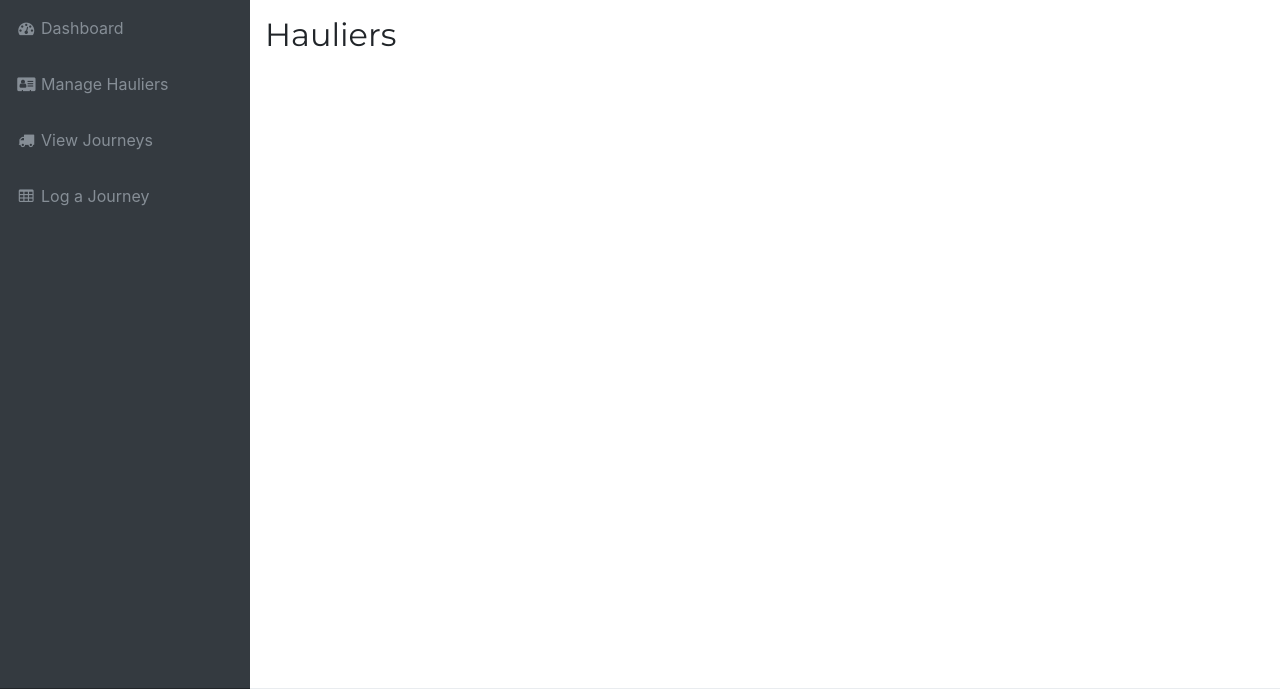
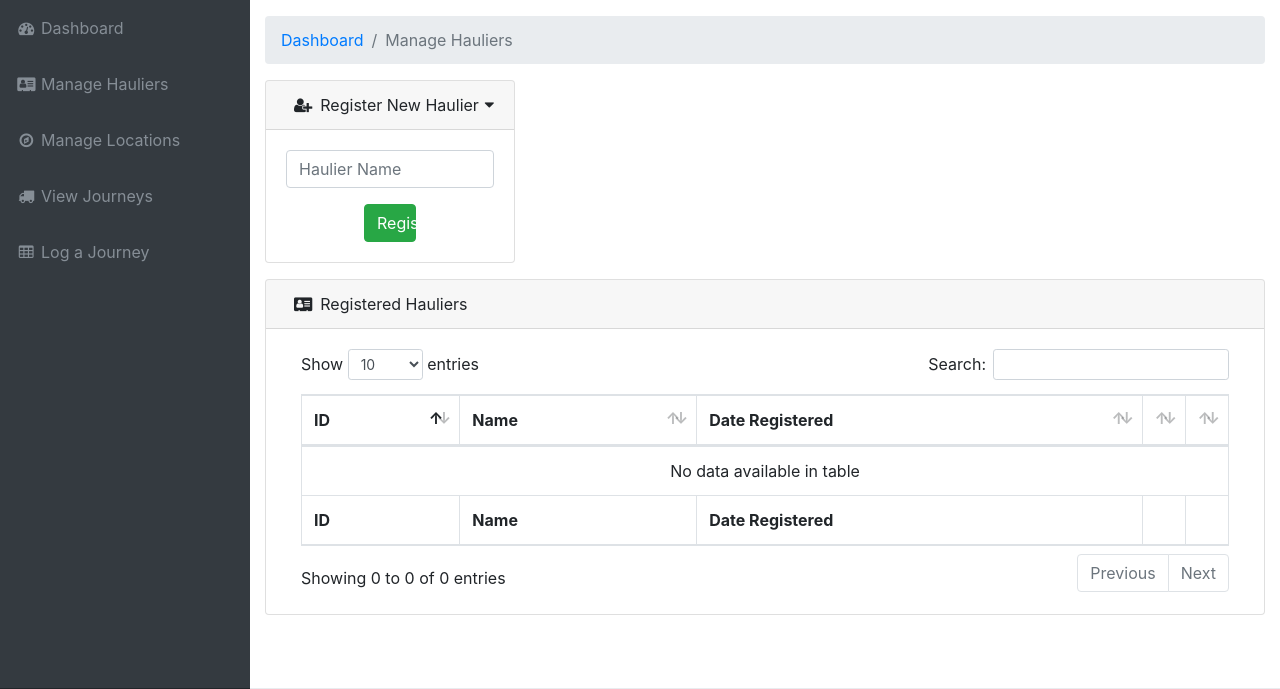
Before and after one commit to rhys3010/haulage_management_system, a PHP site: template resources/views/hauliers.twig in a window 1280 px wide. Shown: the part 56-745 px from the top of the page. Run offline with PHP 8.4, Linux system fonts and the light colour scheme; the template is opened without the code that fills it, so the values that code supplies are empty; some libraries are stand-ins or nearby versions.

Commit message:
Added contents to hauliers view and hauliers register form

```diff
--- a/config/container.php
+++ b/config/container.php
@@ -46,6 +46,11 @@ $container['view'] = function (Container $container) {
       'check' => $container->auth->check(),
       'user' => $container->auth->user(),
       'users' => $container->auth->users()
+    ]);
+
+    // Give view access to Hauliers Controller
+    $twig->getEnvironment()->addGlobal('haulier', [
+      'all' => $container->HauliersController->all()
     ]);
 
     // Instantiate and add Slim specific extension
--- a/config/routes.php
+++ b/config/routes.php
@@ -36,7 +36,8 @@ $app->group('', function(){
   $this->get('/auth/password/change', 'PasswordController:getChangePassword')->setName('auth.password.change');
   $this->post('/auth/password/change', 'PasswordController:postChangePassword');
 
-  $this->get('/hauliers', 'HauliersController:index')->setName('hauliers');
+  $this->get('/hauliers', 'HauliersController:getHauliers')->setName('hauliers');
+  $this->post('/hauliers', 'HauliersController:postHauliers');
 
 })->add(new AuthMiddleware($container));
 
--- a/public/js/haulage-management.min.js
+++ b/public/js/haulage-management.min.js
@@ -1 +1 @@
-!function(a){"use strict";a('.navbar-sidenav [data-toggle="tooltip"]').tooltip({template:'<div class="tooltip navbar-sidenav-tooltip" role="tooltip" style="pointer-events: none;"><div class="arrow"></div><div class="tooltip-inner"></div></div>'}),a("#sidenavToggler").click(function(e){e.preventDefault(),a("body").toggleClass("sidenav-toggled"),a(".navbar-sidenav .nav-link-collapse").addClass("collapsed"),a(".navbar-sidenav .sidenav-second-level, .navbar-sidenav .sidenav-third-level").removeClass("show")}),a(".navbar-sidenav .nav-link-collapse").click(function(e){e.preventDefault(),a("body").removeClass("sidenav-toggled")}),a("body.fixed-nav .navbar-sidenav, body.fixed-nav .sidenav-toggler, body.fixed-nav .navbar-collapse").on("mousewheel DOMMouseScroll",function(e){var o=e.originalEvent,a=o.wheelDelta||-o.detail;this.scrollTop+=30*(a<0?1:-1),e.preventDefault()}),a(document).scroll(function(){100<a(this).scrollTop()?a(".scroll-to-top").fadeIn():a(".scroll-to-top").fadeOut()}),a('[data-toggle="tooltip"]').tooltip(),a(document).on("click","a.scroll-to-top",function(e){var o=a(this);a("html, body").stop().animate({scrollTop:a(o.attr("href")).offset().top},1e3,"easeInOutExpo"),e.preventDefault()})}(jQuery),$(document).ready(function(){$("#dataTable").DataTable()});
+!function(o){"use strict";o('.navbar-sidenav [data-toggle="tooltip"]').tooltip({template:'<div class="tooltip navbar-sidenav-tooltip" role="tooltip" style="pointer-events: none;"><div class="arrow"></div><div class="tooltip-inner"></div></div>'}),o("#sidenavToggler").click(function(e){e.preventDefault(),o("body").toggleClass("sidenav-toggled"),o(".navbar-sidenav .nav-link-collapse").addClass("collapsed"),o(".navbar-sidenav .sidenav-second-level, .navbar-sidenav .sidenav-third-level").removeClass("show")}),o(".navbar-sidenav .nav-link-collapse").click(function(e){e.preventDefault(),o("body").removeClass("sidenav-toggled")}),o("body.fixed-nav .navbar-sidenav, body.fixed-nav .sidenav-toggler, body.fixed-nav .navbar-collapse").on("mousewheel DOMMouseScroll",function(e){var t=e.originalEvent,o=t.wheelDelta||-t.detail;this.scrollTop+=30*(o<0?1:-1),e.preventDefault()}),o(document).scroll(function(){100<o(this).scrollTop()?o(".scroll-to-top").fadeIn():o(".scroll-to-top").fadeOut()}),o('[data-toggle="tooltip"]').tooltip(),o(document).on("click","a.scroll-to-top",function(e){var t=o(this);o("html, body").stop().animate({scrollTop:o(t.attr("href")).offset().top},1e3,"easeInOutExpo"),e.preventDefault()})}(jQuery),$(document).ready(function(){$("#dataTable").DataTable({columnDefs:[{width:"1%",targets:3},{width:"1%",targets:4},{ordering:!1,targets:3}]})});
--- a/public/scss/_global.scss
+++ b/public/scss/_global.scss
@@ -77,3 +77,15 @@ body.fixed-nav {
 .password-input-icon{
   background-color: transparent !important;
 }
+
+.card-register-haulier{
+  max-width: 25%;
+}
+
+.card-register-haulier .card-header{
+  cursor: pointer;
+}
+
+.btn-register-haulier{
+  max-width: 25%;
+}
--- a/resources/views/hauliers.twig
+++ b/resources/views/hauliers.twig
@@ -3,7 +3,74 @@
   {% include 'templates/partials/nav.twig' %}
   <div class="content-wrapper">
     <div class="container-fluid">
-      <h2>Hauliers</h2>
+      <!-- Breadcrumb -->
+      <ol class="breadcrumb">
+        <li class="breadcrumb-item">
+          <a href="{{ path_for('dashboard') }}">Dashboard</a>
+        </li>
+        <li class="breadcrumb-item active">Manage Hauliers</li>
+      </ol>
+      <!-- Register a Haulier -->
+      <div class="card mb-3 card-register-haulier">
+        <div class="card-header" data-toggle="collapse" data-target="#register-haulier">
+          <i class="fa fa-user-plus mx-2"></i>Register New Haulier<i class="fa fa-sort-down pull-right"></i>
+        </div>
+        <div class="collapse show" id="register-haulier">
+          <div class="card-body">
+            <div {{ errors ? '' : 'hidden' }} class="alert alert-danger">
+              {{ errors | first | first }}
+            </div>
+            <form action="" method="POST" autocomplete="off">
+              <div class="input-group mb-3">
+                <input id="name" type="text" class="form-control" name="name" placeholder="Haulier Name" value="">
+              </div>
+              <button class="btn btn-success btn-block text-white btn-register-haulier mx-auto" type="submit">Register</button>
+              {{ csrf.field | raw }}
+            </form>
+          </div>
+        </div>
+      </div>
+      <!-- Hauliers Table -->
+      <div class="card mb-3">
+        <div class="card-header">
+          <i class="fa fa-address-card mx-2"></i>Registered Hauliers
+        </div>
+        <div class="card-body">
+          <div class="table-responsive">
+            <table class="table table-bordered" id="dataTable" width="100%" cellspacing="0">
+              <thead>
+                <tr>
+                  <th>ID</th>
+                  <th>Name</th>
+                  <th>Date Registered</th>
+                  <th></th>
+                  <th></th>
+                </tr>
+              </thead>
+              <tfoot>
+                <tr>
+                  <th>ID</th>
+                  <th>Name</th>
+                  <th>Date Registered</th>
+                  <th></th>
+                  <th></th>
+                </tr>
+              </tfoot>
+              <tbody>
+                {% for haulier in haulier.all %}
+                  <tr>
+                    <td>{{ haulier.id }}</td>
+                    <td>{{ haulier.name }}</td>
+                    <td>{{ haulier.created_at }}</td>
+                    <td class="text-center"><button class="btn btn-primary btn-sm">View Journeys</button></td>
+                    <td class="text-center"><a href="" class="text-danger"><i class="fa fa-trash" data-toggle="tooltip" data-placement="right" title="Delete Haulier" ></i></a></td>
+                  </tr>
+                {% endfor %}
+              </tbody>
+            </table>
+          </div>
+        </div>
+      </div>
     </div>
   </div>
 {% endblock %}
--- a/resources/views/templates/app.twig
+++ b/resources/views/templates/app.twig
@@ -1,5 +1,4 @@
 <!DOCTYPE html>
-
 <html>
 <head>
   <title></title>
--- a/resources/views/templates/partials/nav.twig
+++ b/resources/views/templates/partials/nav.twig
@@ -15,6 +15,12 @@
         <a class="nav-link" href="{{ path_for('hauliers') }}">
           <i class="fa fa-fw fa-address-card"></i>
           <span class="nav-link-text">Manage Hauliers</span>
+        </a>
+      </li>
+      <li class="nav-item" data-toggle="tooltip" data-placement="right" title="Manage Locations">
+        <a class="nav-link" href="">
+          <i class="fa fa-fw fa-compass"></i>
+          <span class="nav-link-text">Manage Locations</span>
         </a>
       </li>
       <li class="nav-item" data-toggle="tooltip" data-placement="right" title="View Journeys">
--- a/src/Models/Haulier.php
+++ b/src/Models/Haulier.php
@@ -23,7 +23,6 @@ class Haulier extends Model{
     'name',
   ];
 
-  // TODO: Edit/Delete functions here?
 }
 
 
```
Also changed, not shown: public/css/haulage-management.css (+12 -0 lines), public/js/haulage-management.js (+6 -1 lines), resources/views/dashboard.twig (+9 -3 lines), src/Controllers/HauliersController.php (+36 -2 lines), public/css/haulage-management.min.css.
